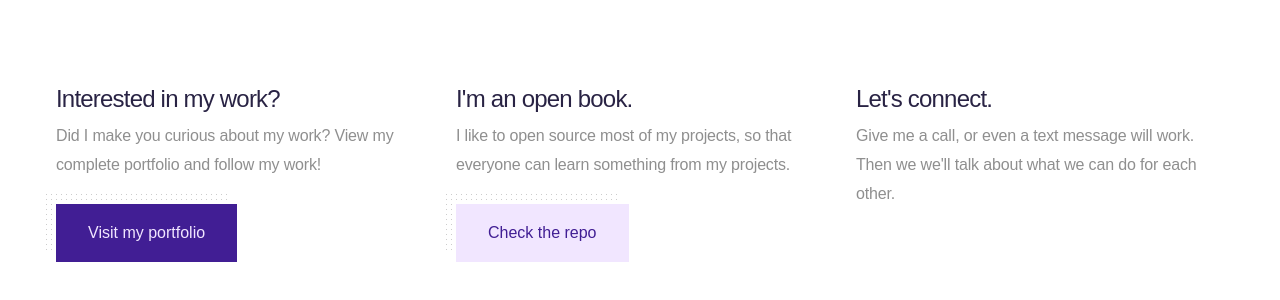
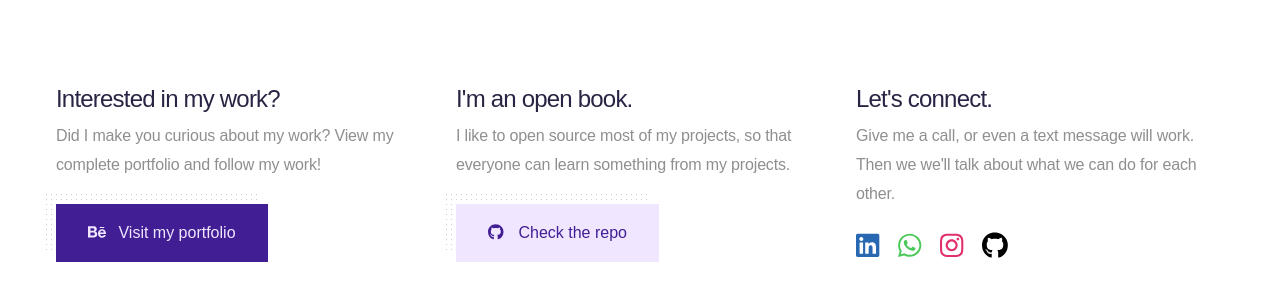
Before and after one commit to jaschahuisman/jaschahuisman, a Vue app: page / in a window 1280 px wide. Shown: the part 3065-3365 px from the top of the page. Built offline with nearby package versions, Linux system fonts and the light colour scheme; a web font is replaced by a local one.

Commit message:
Added icons

```diff
--- a/src/components/atoms/Button.vue
+++ b/src/components/atoms/Button.vue
@@ -5,6 +5,8 @@
       :class="`button--${size} button--${variant}`"
       role="button"
       :href="href"
+      :target="newTab ? '_blank' : null"
+      :rel="newTab ? 'noreferrer noopener' : null"
     >
       <Decoration class="button__decoration" />
       <span class="button__background"></span>
@@ -34,6 +36,10 @@
       type: String,
       required: false,
     },
+    newTab: {
+      type: Boolean,
+      required: false,
+    },
     size: {
       type: String as PropType<IButtonProps["size"]>,
       default: function () {
@@ -52,7 +58,7 @@
 });
 </script>
 
-<style lang="sass" scoped>
+<style lang="sass">
 .button
   position: relative
   display: inline-flex
@@ -65,6 +71,8 @@
     transform: translate(2px, 2px)
     .button__decoration
       transform: translate(-5px, -5px)
+  svg
+    margin-right: 0.5em
   &__decoration
     height: 100%
     width: 100%
--- /dev/null
+++ b/src/components/atoms/IconBase.vue
@@ -0,0 +1,47 @@
+<template>
+  <svg
+    stroke="currentColor"
+    fill="currentColor"
+    stroke-width="0"
+    xmlns="http://www.w3.org/2000/svg"
+    viewBox="0 0 576 576"
+    role="presentation"
+    :width="width"
+    :height="height"
+    :aria-labelledby="iconName"
+  >
+    <title :id="iconName" lang="en">{{ iconName }}</title>
+    <g :fill="iconColor">
+      <slot />
+    </g>
+  </svg>
+</template>
+
+<script>
+export default {
+  props: {
+    iconName: {
+      type: String,
+      default: "box",
+    },
+    width: {
+      type: [Number, String],
+      default: 30,
+    },
+    height: {
+      type: [Number, String],
+      default: 30,
+    },
+    iconColor: {
+      type: String,
+      default: "currentColor",
+    },
+  },
+};
+</script>
+
+<style lang="sass" scoped>
+svg
+  display: inline-block
+  vertical-align: middle
+</style>
--- /dev/null
+++ b/src/components/icons/IconBehance.vue
@@ -0,0 +1,5 @@
+<template>
+  <path
+    d="M232 237.2c31.8-15.2 48.4-38.2 48.4-74 0-70.6-52.6-87.8-113.3-87.8H0v354.4h171.8c64.4 0 124.9-30.9 124.9-102.9 0-44.5-21.1-77.4-64.7-89.7zM77.9 135.9H151c28.1 0 53.4 7.9 53.4 40.5 0 30.1-19.7 42.2-47.5 42.2h-79v-82.7zm83.3 233.7H77.9V272h84.9c34.3 0 56 14.3 56 50.6 0 35.8-25.9 47-57.6 47zm358.5-240.7H376V94h143.7v34.9zM576 305.2c0-75.9-44.4-139.2-124.9-139.2-78.2 0-131.3 58.8-131.3 135.8 0 79.9 50.3 134.7 131.3 134.7 61.3 0 101-27.6 120.1-86.3H509c-6.7 21.9-34.3 33.5-55.7 33.5-41.3 0-63-24.2-63-65.3h185.1c.3-4.2.6-8.7.6-13.2zM390.4 274c2.3-33.7 24.7-54.8 58.5-54.8 35.4 0 53.2 20.8 56.2 54.8H390.4z"
+  ></path>
+</template>
--- /dev/null
+++ b/src/components/icons/IconGithub.vue
@@ -0,0 +1,5 @@
+<template>
+  <path
+    d="M165.9 397.4c0 2-2.3 3.6-5.2 3.6-3.3.3-5.6-1.3-5.6-3.6 0-2 2.3-3.6 5.2-3.6 3-.3 5.6 1.3 5.6 3.6zm-31.1-4.5c-.7 2 1.3 4.3 4.3 4.9 2.6 1 5.6 0 6.2-2s-1.3-4.3-4.3-5.2c-2.6-.7-5.5.3-6.2 2.3zm44.2-1.7c-2.9.7-4.9 2.6-4.6 4.9.3 2 2.9 3.3 5.9 2.6 2.9-.7 4.9-2.6 4.6-4.6-.3-1.9-3-3.2-5.9-2.9zM244.8 8C106.1 8 0 113.3 0 252c0 110.9 69.8 205.8 169.5 239.2 12.8 2.3 17.3-5.6 17.3-12.1 0-6.2-.3-40.4-.3-61.4 0 0-70 15-84.7-29.8 0 0-11.4-29.1-27.8-36.6 0 0-22.9-15.7 1.6-15.4 0 0 24.9 2 38.6 25.8 21.9 38.6 58.6 27.5 72.9 20.9 2.3-16 8.8-27.1 16-33.7-55.9-6.2-112.3-14.3-112.3-110.5 0-27.5 7.6-41.3 23.6-58.9-2.6-6.5-11.1-33.3 2.6-67.9 20.9-6.5 69 27 69 27 20-5.6 41.5-8.5 62.8-8.5s42.8 2.9 62.8 8.5c0 0 48.1-33.6 69-27 13.7 34.7 5.2 61.4 2.6 67.9 16 17.7 25.8 31.5 25.8 58.9 0 96.5-58.9 104.2-114.8 110.5 9.2 7.9 17 22.9 17 46.4 0 33.7-.3 75.4-.3 83.6 0 6.5 4.6 14.4 17.3 12.1C428.2 457.8 496 362.9 496 252 496 113.3 383.5 8 244.8 8zM97.2 352.9c-1.3 1-1 3.3.7 5.2 1.6 1.6 3.9 2.3 5.2 1 1.3-1 1-3.3-.7-5.2-1.6-1.6-3.9-2.3-5.2-1zm-10.8-8.1c-.7 1.3.3 2.9 2.3 3.9 1.6 1 3.6.7 4.3-.7.7-1.3-.3-2.9-2.3-3.9-2-.6-3.6-.3-4.3.7zm32.4 35.6c-1.6 1.3-1 4.3 1.3 6.2 2.3 2.3 5.2 2.6 6.5 1 1.3-1.3.7-4.3-1.3-6.2-2.2-2.3-5.2-2.6-6.5-1zm-11.4-14.7c-1.6 1-1.6 3.6 0 5.9 1.6 2.3 4.3 3.3 5.6 2.3 1.6-1.3 1.6-3.9 0-6.2-1.4-2.3-4-3.3-5.6-2z"
+  ></path>
+</template>
--- /dev/null
+++ b/src/components/icons/IconInstagram.vue
@@ -0,0 +1,5 @@
+<template>
+  <path
+    d="M224.1 141c-63.6 0-114.9 51.3-114.9 114.9s51.3 114.9 114.9 114.9S339 319.5 339 255.9 287.7 141 224.1 141zm0 189.6c-41.1 0-74.7-33.5-74.7-74.7s33.5-74.7 74.7-74.7 74.7 33.5 74.7 74.7-33.6 74.7-74.7 74.7zm146.4-194.3c0 14.9-12 26.8-26.8 26.8-14.9 0-26.8-12-26.8-26.8s12-26.8 26.8-26.8 26.8 12 26.8 26.8zm76.1 27.2c-1.7-35.9-9.9-67.7-36.2-93.9-26.2-26.2-58-34.4-93.9-36.2-37-2.1-147.9-2.1-184.9 0-35.8 1.7-67.6 9.9-93.9 36.1s-34.4 58-36.2 93.9c-2.1 37-2.1 147.9 0 184.9 1.7 35.9 9.9 67.7 36.2 93.9s58 34.4 93.9 36.2c37 2.1 147.9 2.1 184.9 0 35.9-1.7 67.7-9.9 93.9-36.2 26.2-26.2 34.4-58 36.2-93.9 2.1-37 2.1-147.8 0-184.8zM398.8 388c-7.8 19.6-22.9 34.7-42.6 42.6-29.5 11.7-99.5 9-132.1 9s-102.7 2.6-132.1-9c-19.6-7.8-34.7-22.9-42.6-42.6-11.7-29.5-9-99.5-9-132.1s-2.6-102.7 9-132.1c7.8-19.6 22.9-34.7 42.6-42.6 29.5-11.7 99.5-9 132.1-9s102.7-2.6 132.1 9c19.6 7.8 34.7 22.9 42.6 42.6 11.7 29.5 9 99.5 9 132.1s2.7 102.7-9 132.1z"
+  ></path>
+</template>
--- /dev/null
+++ b/src/components/icons/IconLinkedin.vue
@@ -0,0 +1,5 @@
+<template>
+  <path
+    d="M416 32H31.9C14.3 32 0 46.5 0 64.3v383.4C0 465.5 14.3 480 31.9 480H416c17.6 0 32-14.5 32-32.3V64.3c0-17.8-14.4-32.3-32-32.3zM135.4 416H69V202.2h66.5V416zm-33.2-243c-21.3 0-38.5-17.3-38.5-38.5S80.9 96 102.2 96c21.2 0 38.5 17.3 38.5 38.5 0 21.3-17.2 38.5-38.5 38.5zm282.1 243h-66.4V312c0-24.8-.5-56.7-34.5-56.7-34.6 0-39.9 27-39.9 54.9V416h-66.4V202.2h63.7v29.2h.9c8.9-16.8 30.6-34.5 62.9-34.5 67.2 0 79.7 44.3 79.7 101.9V416z"
+  ></path>
+</template>
--- /dev/null
+++ b/src/components/icons/IconWhatsapp.vue
@@ -0,0 +1,5 @@
+<template>
+  <path
+    d="M380.9 97.1C339 55.1 283.2 32 223.9 32c-122.4 0-222 99.6-222 222 0 39.1 10.2 77.3 29.6 111L0 480l117.7-30.9c32.4 17.7 68.9 27 106.1 27h.1c122.3 0 224.1-99.6 224.1-222 0-59.3-25.2-115-67.1-157zm-157 341.6c-33.2 0-65.7-8.9-94-25.7l-6.7-4-69.8 18.3L72 359.2l-4.4-7c-18.5-29.4-28.2-63.3-28.2-98.2 0-101.7 82.8-184.5 184.6-184.5 49.3 0 95.6 19.2 130.4 54.1 34.8 34.9 56.2 81.2 56.1 130.5 0 101.8-84.9 184.6-186.6 184.6zm101.2-138.2c-5.5-2.8-32.8-16.2-37.9-18-5.1-1.9-8.8-2.8-12.5 2.8-3.7 5.6-14.3 18-17.6 21.8-3.2 3.7-6.5 4.2-12 1.4-32.6-16.3-54-29.1-75.5-66-5.7-9.8 5.7-9.1 16.3-30.3 1.8-3.7.9-6.9-.5-9.7-1.4-2.8-12.5-30.1-17.1-41.2-4.5-10.8-9.1-9.3-12.5-9.5-3.2-.2-6.9-.2-10.6-.2-3.7 0-9.7 1.4-14.8 6.9-5.1 5.6-19.4 19-19.4 46.3 0 27.3 19.9 53.7 22.6 57.4 2.8 3.7 39.1 59.7 94.8 83.8 35.2 15.2 49 16.5 66.6 13.9 10.7-1.6 32.8-13.4 37.4-26.4 4.6-13 4.6-24.1 3.2-26.4-1.3-2.5-5-3.9-10.5-6.6z"
+  ></path>
+</template>
--- a/src/components/molecules/Footer.vue
+++ b/src/components/molecules/Footer.vue
@@ -11,8 +11,13 @@
           size="normal"
           variant="primary"
           href="https://www.behance.net/jaschahuisman"
-          >Visit my portfolio</Button
+          newTab
         >
+          <icon-base iconName="Behance" height="18" width="18">
+            <icon-behance />
+          </icon-base>
+          Visit my portfolio
+        </Button>
       </section>
       <section class="footer__section">
         <h3 class="footer__section__title">I'm an open book.</h3>
@@ -23,8 +28,13 @@
         <Button
           size="normal"
           href="https://www.github.com/jaschahuisman/jaschahuisman"
-          >Check the repo</Button
+          newTab
         >
+          <icon-base iconName="GitHub" height="18" width="18">
+            <icon-github />
+          </icon-base>
+          Check the repo
+        </Button>
       </section>
       <section class="footer__section">
         <h3 class="footer__section__title">Let's connect.</h3>
@@ -32,6 +42,48 @@
           Give me a call, or even a text message will work. Then we we'll talk
           about what we can do for each other.
         </p>
+        <div class="footer__section__icons">
+          <a
+            class="footer__section__icons__icon"
+            href="https://www.linkedin.com/in/jaschahuisman"
+            target="_blank"
+            rel="noopener noreferrer"
+          >
+            <icon-base iconName="LinkedIn" color="#2867B2">
+              <icon-linkedin />
+            </icon-base>
+          </a>
+          <a
+            class="footer__section__icons__icon"
+            href="https://wa.me/+31611808827?text=Hi%20Jascha!&lang=en"
+            target="_blank"
+            rel="noopener noreferrer"
+          >
+            <icon-base color="#4AC959" iconName="Whatsapp">
+              <icon-whatsapp />
+            </icon-base>
+          </a>
+          <a
+            class="footer__section__icons__icon"
+            href="https://www.instagram.com/jaschahuisman"
+            target="_blank"
+            rel="noopener noreferrer"
+          >
+            <icon-base color="#E1306C" iconName="Instagram">
+              <icon-instagram />
+            </icon-base>
+          </a>
+          <a
+            class="footer__section__icons__icon"
+            href="https://www.github.com/jaschahuisman"
+            target="_blank"
+            rel="noopener noreferrer"
+          >
+            <icon-base color="#000000" iconName="GitHub">
+              <icon-github />
+            </icon-base>
+          </a>
+        </div>
       </section>
     </footer>
   </Container>
@@ -41,12 +93,22 @@
 import { defineComponent } from "vue";
 import Button from "@/components/atoms/Button.vue";
 import Container from "@/components/wrappers/Container.vue";
+import IconBehance from "@/components/icons/IconBehance.vue";
+import IconGithub from "@/components/icons/IconGithub.vue";
+import IconInstagram from "@/components/icons/IconInstagram.vue";
+import IconLinkedin from "@/components/icons/IconLinkedin.vue";
+import IconWhatsapp from "@/components/icons/IconWhatsapp.vue";
 
 export default defineComponent({
   name: "Footer",
   components: {
     Button,
     Container,
+    IconBehance,
+    IconGithub,
+    IconInstagram,
+    IconLinkedin,
+    IconWhatsapp,
   },
 });
 </script>
@@ -75,4 +137,9 @@
       margin-bottom: 0.5rem
     &__paragraph:not(:last-child)
       margin-bottom: 1.5rem
+    &__icons
+      display: flex
+      align-items: center
+      &__icon
+        margin-right: 0.75rem
 </style>
--- a/src/main.ts
+++ b/src/main.ts
@@ -1,5 +1,6 @@
 import { createApp } from "vue";
 import App from "./App.vue";
 import router from "./router";
+import IconBase from "@/components/atoms/IconBase.vue";
 
-createApp(App).use(router).mount("#app");
+createApp(App).use(router).component("icon-base", IconBase).mount("#app");
```
Also changed, not shown: src/shims-vue.d.ts (+4 -4 lines).
